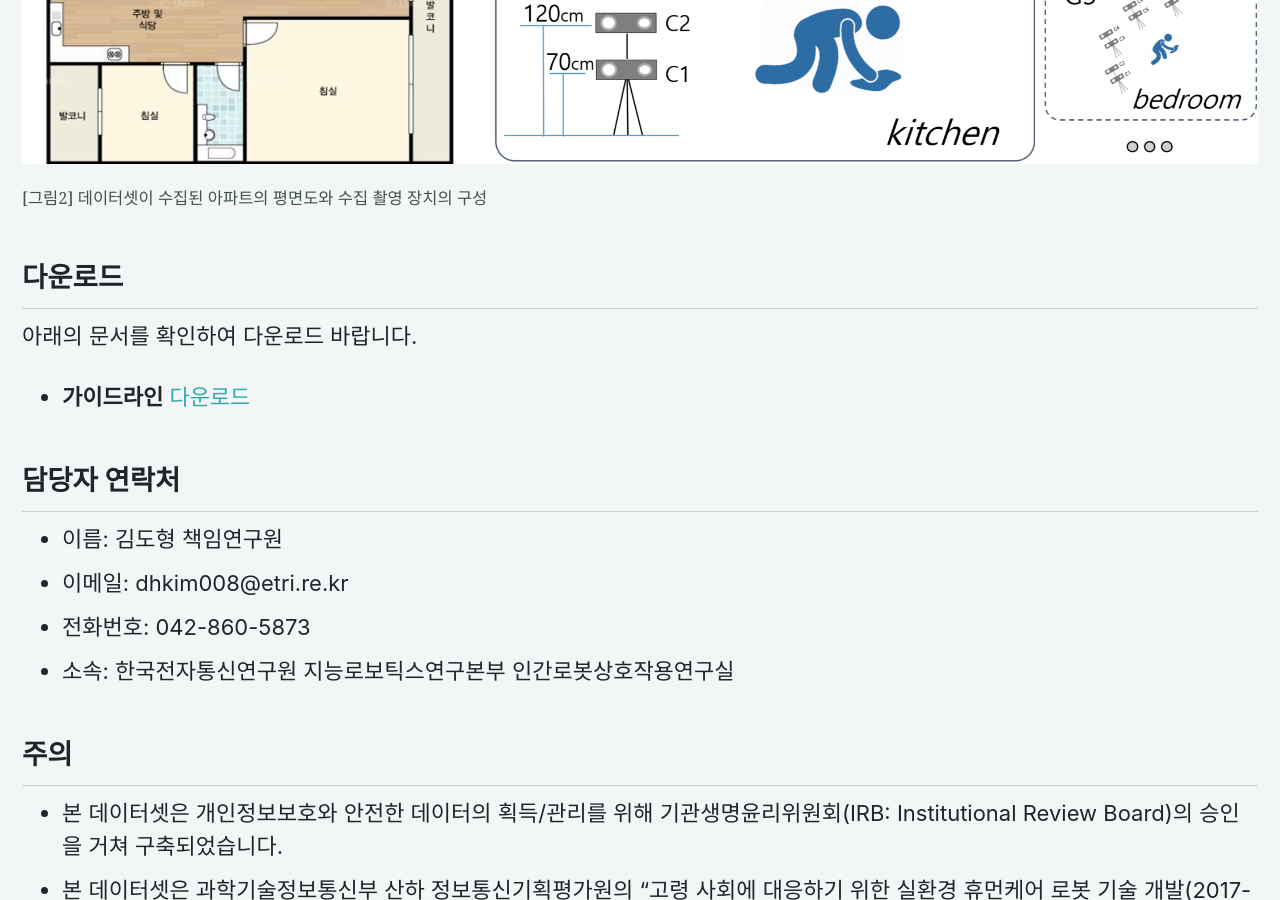
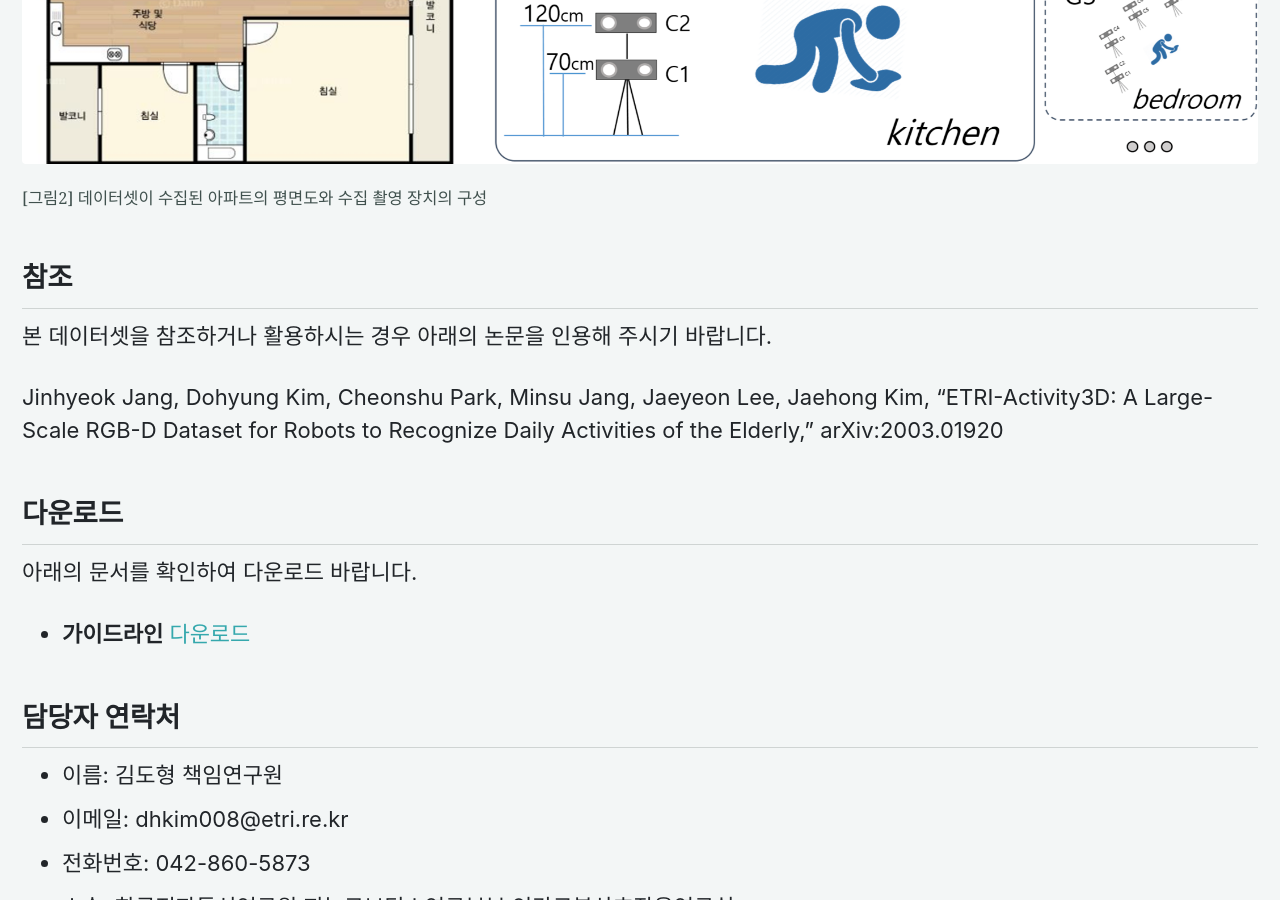
Before and after one commit to ai4robot/ai4robot.github.io, a Jekyll site: the page built from _pages/etri-activity3d.md, in a window 1280 px wide and 900 px high, scrolled down 5516 px. Built offline with Jekyll 4.4.1, drawn with Linux system fonts in a browser that asks for light colours; cached includes are drawn as plain includes; nearby versions of some CDN libraries.

Commit message:
some changes...

```diff
--- a/_pages/etri-activity3d.md
+++ b/_pages/etri-activity3d.md
@@ -89,6 +89,11 @@ toc: true
   <figcaption>[그림2] 데이터셋이 수집된 아파트의 평면도와 수집 촬영 장치의 구성</figcaption>
 </figure>
 
+## 참조
+본 데이터셋을 참조하거나 활용하시는 경우 아래의 논문을 인용해 주시기 바랍니다.
+
+Jinhyeok Jang, Dohyung Kim, Cheonshu Park, Minsu Jang, Jaeyeon Lee, Jaehong Kim, “ETRI-Activity3D: A Large-Scale RGB-D Dataset for Robots to Recognize Daily Activities of the Elderly,” arXiv:2003.01920
+
 ## 다운로드
 
 아래의 문서를 확인하여 다운로드 바랍니다.
```
Also changed, not shown: _pages/etri-activity3d-en.md (+1 -1 lines).
